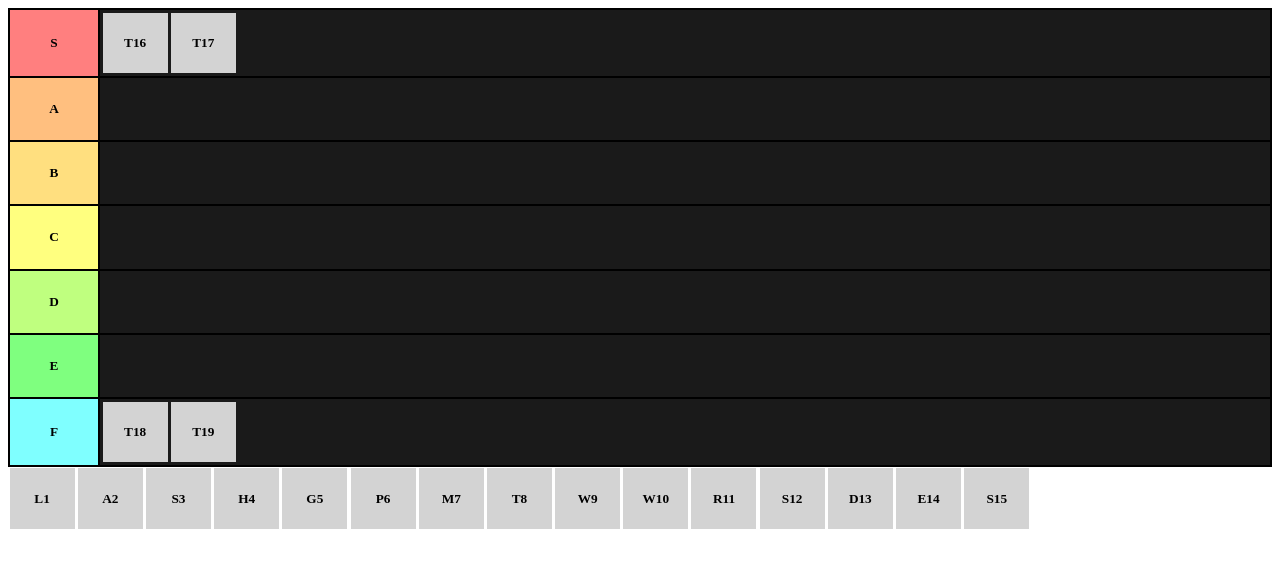
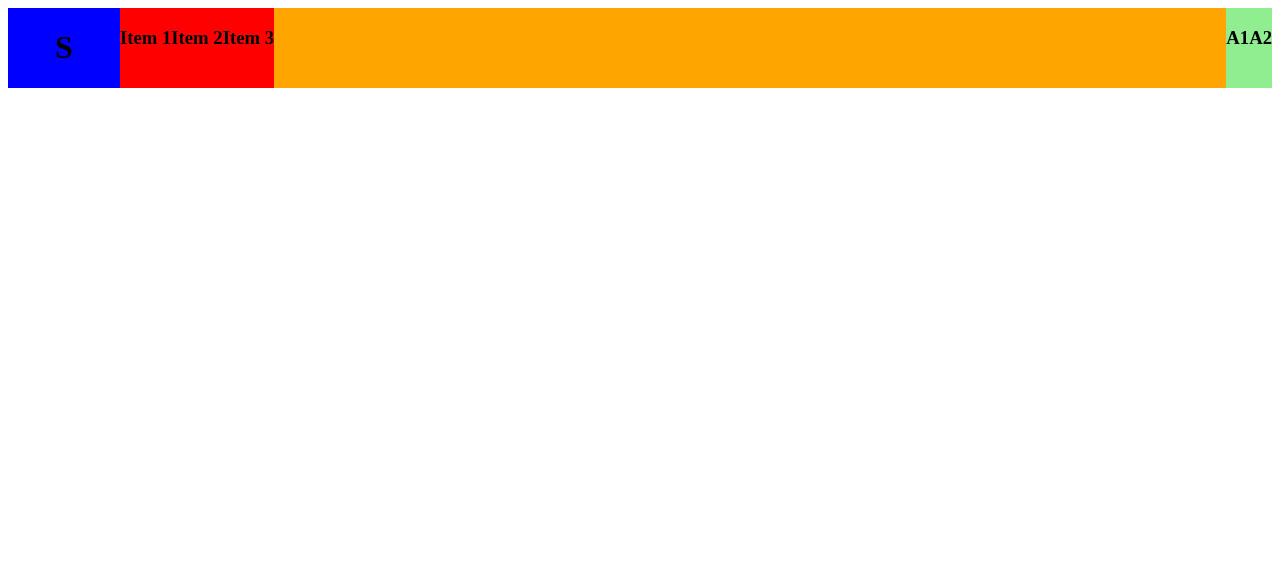
Before and after one commit to vincitaylaran/tier-list, a React (Create React App) app: page / in a window 1280 px wide. Shown: the top 568 px of the page. Built offline with nearby package versions, Linux system fonts and the light colour scheme.

Commit message:
rebuild tier list row

```diff
--- a/src/components/Item.js
+++ /dev/null
@@ -1,43 +0,0 @@
-import React, { Component } from "react";
-import styled from "styled-components";
-import { Draggable } from "react-beautiful-dnd";
-
-const Container = styled.div`
-  display: inline-block;
-  width: 65px;
-  margin: 0.1rem;
-  text-align: center;
-  background-color: lightgrey;
-`;
-
-const Value = styled.h5`
-  display: block;
-`;
-
-class Item extends Component {
-  render() {
-    // console.log("<Item /> props -> ", this.props);
-
-    return (
-      <Draggable
-        draggableId={this.props.itemId}
-        index={Number(this.props.itemId)}
-      >
-        {(provided) => {
-          return (
-            <Container
-              key={this.props.itemId}
-              ref={provided.innerRef}
-              {...provided.draggableProps}
-              {...provided.dragHandleProps}
-            >
-              <Value>{this.props.itemValue[0] + this.props.itemId}</Value>
-            </Container>
-          );
-        }}
-      </Draggable>
-    );
-  }
-}
-
-export default Item;
--- a/src/components/ItemsGrid.js
+++ /dev/null
@@ -1,33 +0,0 @@
-import React, { Component } from "react";
-import styled from "styled-components";
-import { Droppable } from "react-beautiful-dnd";
-import Item from "./Item";
-
-const Grid = styled.div`
-  display: flex;
-`;
-
-class ItemsGrid extends Component {
-  render() {
-    return (
-      <Droppable droppableId={this.props.id} direction="horizontal">
-        {(provided) => {
-          return (
-            <Grid ref={provided.innerRef} {...provided.droppableProps}>
-              {this.props.data.map((item) => (
-                <Item
-                  key={item.itemId}
-                  itemId={item.itemId}
-                  itemValue={item.name}
-                />
-              ))}
-              {provided.placeholder}
-            </Grid>
-          );
-        }}
-      </Droppable>
-    );
-  }
-}
-
-export default ItemsGrid;
--- a/src/components/Table.js
+++ /dev/null
@@ -1,31 +0,0 @@
-import React, { Component } from "react";
-import styled from "styled-components";
-
-import TableRow from "./TableRow";
-
-const StyledTable = styled.table`
-  background-color: #000;
-  width: 100%;
-`;
-
-class Table extends Component {
-  render() {
-    return (
-      <StyledTable>
-        <tbody>
-          {this.props.data.map((row, index) => (
-            <TableRow
-              tierValue={row.tierValue}
-              color={row.color}
-              items={row.items}
-              key={index}
-              id={row.rowId}
-            />
-          ))}
-        </tbody>
-      </StyledTable>
-    );
-  }
-}
-
-export default Table;
--- a/src/components/TableRow.js
+++ /dev/null
@@ -1,63 +0,0 @@
-import React, { Component } from "react";
-import styled from "styled-components";
-import { Droppable } from "react-beautiful-dnd";
-import Item from "./Item";
-
-const StyledTableRow = styled.tr``;
-
-const ValueColumn = styled.td`
-  width: 7%;
-  text-align: center;
-  background-color: ${(props) => (props.color ? props.color : "lightgrey")};
-`;
-
-const ItemsColumn = styled.td`
-  background-color: #1a1a1a;
-`;
-
-const ItemsContainer = styled.div`
-  display: flex;
-  width: 100%;
-`;
-
-const ValueContainer = styled.div``;
-
-const ValueText = styled.h5``;
-
-class TableRow extends Component {
-  render() {
-    return (
-      <StyledTableRow>
-        <ValueColumn color={this.props.color}>
-          <ValueContainer>
-            <ValueText>{this.props.tierValue}</ValueText>
-          </ValueContainer>
-        </ValueColumn>
-        <Droppable droppableId={this.props.id} direction="horizontal">
-          {(provided, snapshot) => (
-            <ItemsColumn
-              isDraggingOver={snapshot.isDraggingOver}
-              ref={provided.innerRef}
-              {...provided.droppableProps}
-            >
-              <ItemsContainer>
-                {this.props.items.map((item, index) => {
-                  return (
-                    <Item
-                      key={index}
-                      itemValue={item.name}
-                      itemId={item.itemId}
-                    />
-                  );
-                })}
-                {provided.placeholder}
-              </ItemsContainer>
-            </ItemsColumn>
-          )}
-        </Droppable>
-      </StyledTableRow>
-    );
-  }
-}
-
-export default TableRow;
--- a/src/components/TierList.js
+++ b/src/components/TierList.js
@@ -1,61 +1,71 @@
 import React, { Component } from "react";
-
-import { initialData } from "../initial-data";
-
-import Table from "./Table";
-import ItemsGrid from "./ItemsGrid";
-
-import { DragDropContext } from "react-beautiful-dnd";
-
 import styled from "styled-components";
 
-const Container = styled.div``;
+const Container = styled.div`
+  display: flex;
+  flex-direction: row;
+`;
+
+const Row = styled.div`
+  width: 100%;
+  background-color: lightgrey;
+
+  display: flex;
+`;
+
+const Value = styled.div`
+  background-color: blue;
+  width: 9%;
+
+  display: flex;
+  justify-content: center;
+`;
+
+const Items = styled.div`
+  display: flex;
+  background-color: orange;
+  width: 89%;
+`;
+
+const Item = styled.div`
+  background-color: red;
+`;
+
+const Actions = styled.div`
+  display: flex;
+  background-color: lightgreen;
+`;
+
+const Action = styled.div``;
 
 class TierList extends Component {
-  state = {
-    rows: initialData.rows,
-    items: initialData.items,
-  };
-
-  onDragEnd = (required) => {
-    const { source, destination } = required;
-
-    // create deep copies of the 'rows' and 'items' in state.
-    let rows = JSON.parse(JSON.stringify(this.state.rows));
-    let items = JSON.parse(JSON.stringify(this.state.items));
-    let item;
-
-    if (
-      source.droppableId === destination.droppableId &&
-      source.index !== destination.index
-    ) {
-      // TODO: write logic to rearrange items if dropped in the same droppable.
-      console.log("is in same droppable");
-
-      return;
-    }
-
-    item = items.gridMain.gridItems.splice(source.index - 1, 1)[0];
-
-    rows.forEach((row) => {
-      if (row.rowId === destination.droppableId) {
-        row.items.splice(destination.index - 1, 0, item);
-      }
-    });
-
-    this.setState({ rows, items });
-  };
-
   render() {
     return (
       <Container>
-        <DragDropContext onDragEnd={this.onDragEnd}>
-          <Table data={this.state.rows} />
-          <ItemsGrid
-            data={this.state.items.gridMain.gridItems}
-            id={this.state.items.gridMain.gridId}
-          />
-        </DragDropContext>
+        <Row>
+          <Value>
+            <h1>S</h1>
+          </Value>
+          <Items>
+            <Item>
+              <h3>Item 1</h3>
+            </Item>
+            <Item>
+              <h3>Item 2</h3>
+            </Item>
+            <Item>
+              <h3>Item 3</h3>
+            </Item>
+          </Items>
+          <Actions>
+            <Action>
+              <h3>A1</h3>
+            </Action>
+            <Action>
+              <h3>A2</h3>
+            </Action>
+          </Actions>
+        </Row>
       </Container>
     );
   }
--- a/src/initial-data.js
+++ /dev/null
@@ -1,50 +0,0 @@
-export const initialData = {
-  rows: [
-    {
-      rowId: "row-1",
-      tierValue: "S",
-      items: [
-        { itemId: "16", name: "Test" },
-        { itemId: "17", name: "Test" },
-      ],
-      color: "rgb(255, 127, 127)",
-    },
-    { rowId: "row-2", tierValue: "A", items: [], color: "rgb(255, 191, 127)" },
-    { rowId: "row-3", tierValue: "B", items: [], color: "rgb(255, 223, 127)" },
-    { rowId: "row-4", tierValue: "C", items: [], color: "rgb(255, 255, 127)" },
-    { rowId: "row-5", tierValue: "D", items: [], color: "rgb(191, 255, 127)" },
-    { rowId: "row-6", tierValue: "E", items: [], color: "rgb(127, 255, 127)" },
-    {
-      rowId: "row-7",
-      tierValue: "F",
-      items: [
-        { itemId: "18", name: "Test" },
-        { itemId: "19", name: "Test" },
-      ],
-      color: "rgb(127, 255, 255)",
-    },
-  ],
-  items: {
-    gridMain: {
-      gridId: "items-grid",
-      gridItems: [
-        { itemId: "1", name: "Lucio" },
-        { itemId: "2", name: "Ana" },
-        { itemId: "3", name: "Sombra" },
-        { itemId: "4", name: "Hanzo" },
-        { itemId: "5", name: "Genji" },
-        { itemId: "6", name: "Pharah" },
-        { itemId: "7", name: "Mei" },
-        { itemId: "8", name: "Torbjorn" },
-        { itemId: "9", name: "Widowmaker" },
-        { itemId: "10", name: "Winston" },
-        { itemId: "11", name: "Roadhog" },
-        { itemId: "12", name: "Soldier 76" },
-        { itemId: "13", name: "Doomfist" },
-        { itemId: "14", name: "Echo" },
-        { itemId: "15", name: "Symmetra" },
-      ],
-    },
-  },
-  rowsOrder: ["row-1", "row-2", "row-3", "row-4", "row-5", "row-6", "row-7"],
-};
```
